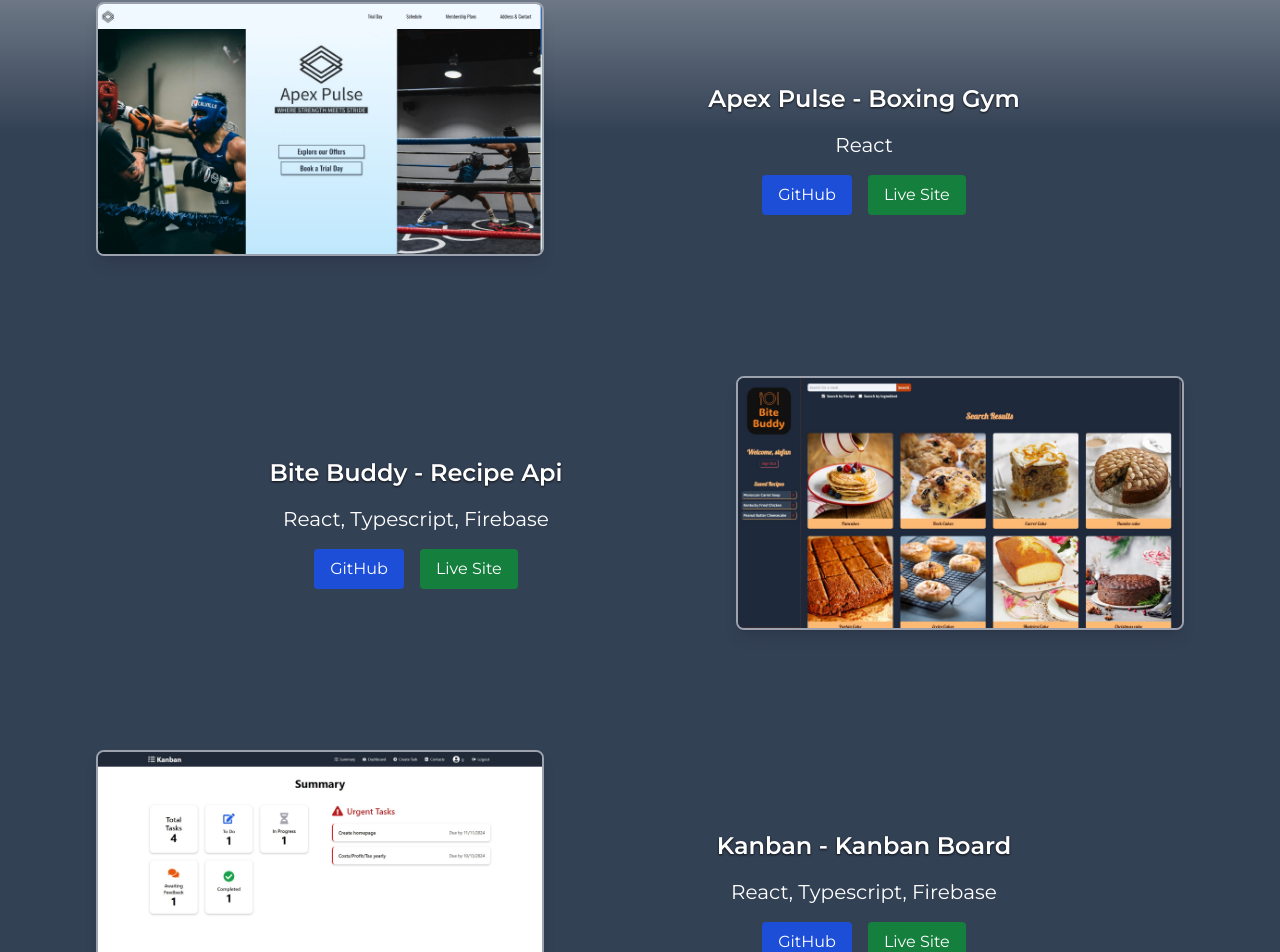
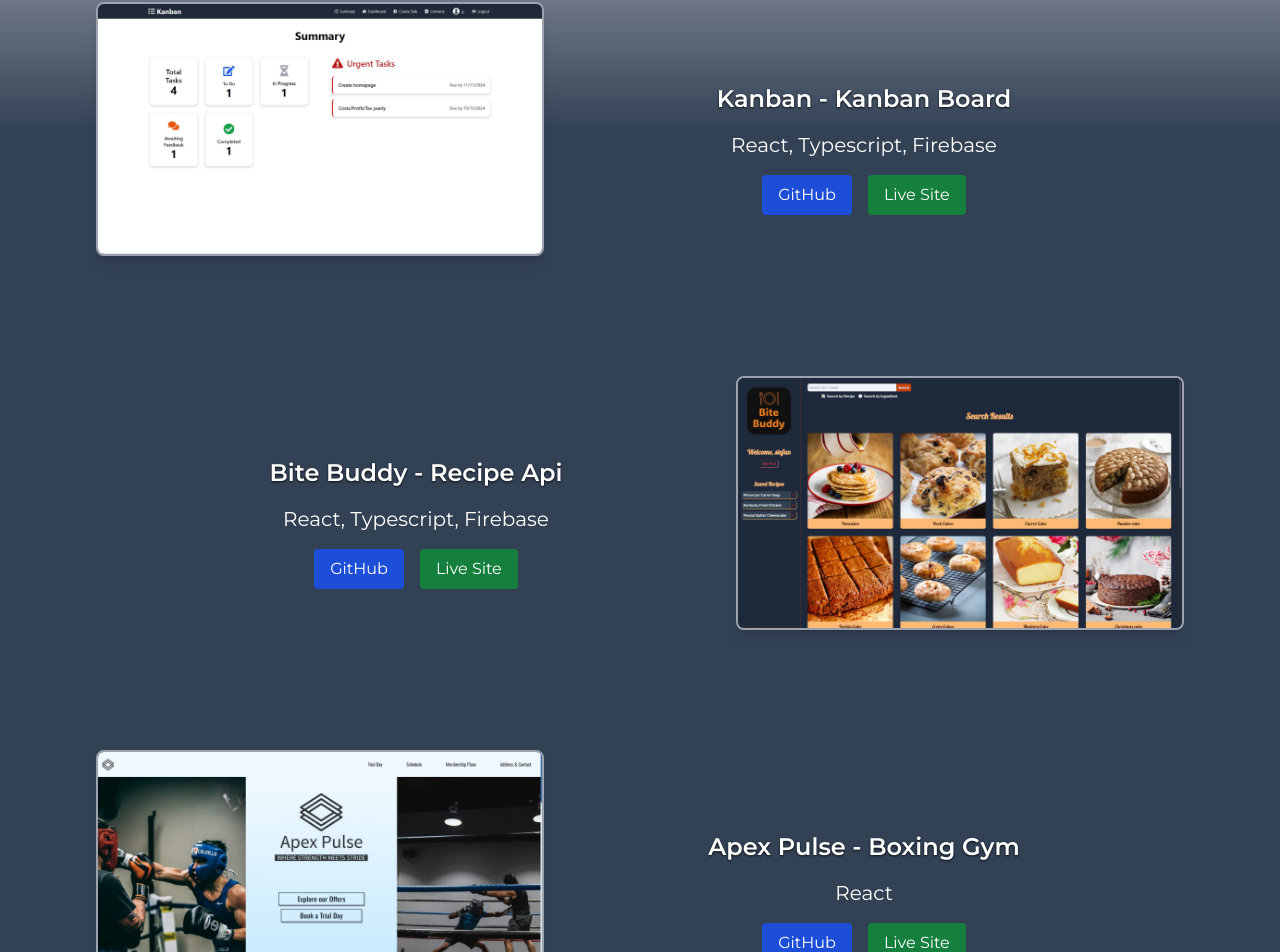
Before and after one commit to stefandm/portfolio-react, a React (Vite) app: page / in a window 1280 px wide. Shown: the part 2014-2966 px from the top of the page. Built offline with nearby package versions, Linux system fonts and the light colour scheme.

Commit message:
projects layout change 2

```diff
--- a/src/components/About/AboutMeAndSkills.tsx
+++ b/src/components/About/AboutMeAndSkills.tsx
@@ -11,25 +11,23 @@ import SkillItem from './SkillItem';
 const AboutMeAndSkills: React.FC = () => {
   const shouldReduceMotion = useReducedMotion();
 
-  // Define animation variants for the text section
   const textVariants: Variants = shouldReduceMotion
     ? {
         hidden: { opacity: 1, x: 0 },
         visible: { opacity: 1, x: 0 },
       }
     : {
-        hidden: { x: -200, opacity: 0 }, // Using px units for transforms
+        hidden: { x: -200, opacity: 0 },
         visible: { x: 0, opacity: 1 },
       };
 
-  // Define animation variants for the image section
   const imageVariants: Variants = shouldReduceMotion
     ? {
         hidden: { opacity: 1, x: 0 },
         visible: { opacity: 1, x: 0 },
       }
     : {
-        hidden: { x: 200, opacity: 0 }, // Using px units for transforms
+        hidden: { x: 200, opacity: 0 },
         visible: { x: 0, opacity: 1 },
       };
 
@@ -74,7 +72,7 @@ const AboutMeAndSkills: React.FC = () => {
         viewport={{ once: true, amount: 0.2 }}
         transition={{ duration: 1.2, ease: 'easeInOut' }}
         style={{ willChange: 'transform' }}
-        loading='lazy' // Optimizes image loading
+        loading='lazy'
       />
     </div>
   );
--- a/src/components/Contact.tsx
+++ b/src/components/Contact.tsx
@@ -1,30 +1,24 @@
-// src/components/Contact.tsx
-
-import { FaEnvelope } from 'react-icons/fa'; // Importing mail icon from React Icons
+import { FaEnvelope } from 'react-icons/fa';
 
 const Contact = () => {
-  const emailAddress = 'demirel.stefan@yahoo.com'; // Your actual email
+  const emailAddress = 'demirel.stefan@yahoo.com';
 
   return (
     <div
       id="contact"
       className="flex flex-col items-center justify-center min-h-[50vh] bg-gradient-to-b from-slate-700 to-slate-200 px-4 "
     >
-      {/* Heading */}
       <h2 className="text-4xl md:text-5xl font-semibold mb-8 text-white drop-shadow-[0_1.2px_1.2px_rgba(0,0,0,0.8)]">
         Contact Me
       </h2>
 
-      {/* Email Display */}
       <a
         href={`mailto:${emailAddress}`}
         className="flex items-center space-x-4 bg-slate-800 p-6 rounded-lg shadow-sm hover:shadow-2xl transition-shadow duration-300 px-4 "
         aria-label={`Send an email to ${emailAddress}`}
       >
-        {/* Mail Icon */}
         <FaEnvelope className="text-blue-500 text-3xl" />
 
-        {/* Email Text */}
         <span className="text-xl md:text-2xl font-medium text-gray-200 dark:text-gray-200">
           {emailAddress}
         </span>
--- a/src/components/Footer.tsx
+++ b/src/components/Footer.tsx
@@ -10,14 +10,14 @@ const Footer = () => {
   return (
     <footer className="w-full bg-slate-800 py-6">
       <div className="container mx-auto px-4 flex flex-col md:flex-row justify-between items-center">
-        {/* Left Side: Your Name */}
+        {/* Left Side*/}
         <div className="mb-4 md:mb-0">
           <p className="text-gray-200 dark:text-gray-200 text-lg font-semibold">
             &copy; {new Date().getFullYear()} @Stefan Demirel
           </p>
         </div>
 
-        {/* Right Side: Links */}
+        {/* Right Side*/}
         <div className="flex space-x-6">
           {/* Email Link */}
           <a
@@ -28,7 +28,6 @@ const Footer = () => {
             <FaEnvelope size={24} />
           </a>
 
-          {/* GitHub Link */}
           <a
             href={githubLink}
             target="_blank"
@@ -39,7 +38,6 @@ const Footer = () => {
             <FaGithub size={24} />
           </a>
 
-          {/* LinkedIn Link */}
           <a
             href={linkedinLink}
             target="_blank"
--- a/src/components/Hero/AnimatedWord.tsx
+++ b/src/components/Hero/AnimatedWord.tsx
@@ -1,14 +1,12 @@
-// src/components/Hero/AnimatedWord.tsx
-
 import React, { useState, useEffect } from 'react';
 import { motion } from 'framer-motion';
 import styles from './Hero.module.css';
 
 interface AnimatedWordProps {
   words: string[];
-  typingSpeed?: number; // ms per character
-  deletingSpeed?: number; // ms per character
-  pauseDuration?: number; // ms to pause after typing a word
+  typingSpeed?: number;
+  deletingSpeed?: number;
+  pauseDuration?: number;
 }
 
 const AnimatedWord: React.FC<AnimatedWordProps> = ({
--- a/src/components/Hero/Hero.module.css
+++ b/src/components/Hero/Hero.module.css
@@ -1,12 +1,9 @@
-/* Hero.module.css */
-
 .blinkingCursor {
   display: inline-block;
   width: 2px;
   height: 1em;
   background-color: currentColor;
-  /* animation: blink 1s steps(2, start) infinite; */
-  margin-left: 0.25rem; /* Equivalent to ml-1 in Tailwind */
+  margin-left: 0.25rem;
 }
 
 @keyframes blink {
--- a/src/components/Hero/Hero.tsx
+++ b/src/components/Hero/Hero.tsx
@@ -1,13 +1,13 @@
 
 import React from 'react';
-import AnimatedWord from './AnimatedWord'; // Import the AnimatedWord component
+import AnimatedWord from './AnimatedWord';
 import profile from '../../assets/profile.png'
 
 import {Link} from 'react-scroll'
 
 
 const Hero: React.FC = () => {
-  const dynamicWords = ['Developer', 'Designer']; // Words to cycle through
+  const dynamicWords = ['Developer', 'Designer'];
 
   return (
     <section className="flex flex-col min-h-[70vh] xl:h-[90vh] justify-between  overflow-auto mb-[10vh] " id='hero'>
--- a/src/components/Projects.tsx
+++ b/src/components/Projects.tsx
@@ -6,7 +6,6 @@ import biteMockup from '../assets/sshotBite.jpg';
 import kanbanMockup from '../assets/sshotKanban.jpg'
 
 const Projects: React.FC = () => {
-  // Animation variants for the background color
   const backgroundVariants: Variants = {
     initial: {
       backgroundColor: '#FFFFFF',
@@ -24,7 +23,6 @@ const Projects: React.FC = () => {
     },
   };
 
-  // Animation variants for the gradient overlay
   const gradientVariants: Variants = {
     initial: {
       opacity: 0,
@@ -42,7 +40,6 @@ const Projects: React.FC = () => {
     },
   };
 
-  // Animation variants for the text color
   const textVariants: Variants = {
     initial: {
       color: '#1F2937',
@@ -60,7 +57,7 @@ const Projects: React.FC = () => {
     },
   };
 
-  // Animation variants for the project containers
+
   const projectVariants: Variants = {
     initial: {
       opacity: 0,
@@ -121,7 +118,7 @@ const Projects: React.FC = () => {
         >
           <img
             className='mb-10 object-cover w-full md:w-[35vw] rounded-lg shadow-lg hover:scale-105 transition-transform duration-300 border-2 border-gray-400 '
-            src={apexMockup}
+            src={kanbanMockup}
             alt='Apex Project Mockup'
             loading='lazy'
           />
@@ -130,17 +127,17 @@ const Projects: React.FC = () => {
               className='text-2xl text-center font-semibold mb-4 drop-shadow-[0_1.2px_1.2px_rgba(0,0,0,0.8)]'
               variants={textVariants}
             >
-              Apex Pulse - Boxing Gym
+              Kanban - Kanban Board
             </motion.h2>
             <motion.h3
               className='text-xl text-center font-normal mb-4'
               variants={textVariants}
             >
-              React
+              React, Typescript, Firebase
             </motion.h3>
             <div className='flex gap-4'>
               <a
-                href='https://github.com/stefandm/apexPulse' // Replace with actual GitHub link
+                href='https://github.com/stefandm/kanban-board' // Replace with actual GitHub link
                 target='_blank'
                 rel='noopener noreferrer'
                 className='px-4 py-2 bg-blue-700 text-white rounded hover:bg-blue-800 transition-colors duration-300'
@@ -148,7 +145,7 @@ const Projects: React.FC = () => {
                 GitHub
               </a>
               <a
-                href='https://stefandm.github.io/apexPulse/' // Replace with actual live site link
+                href='https://stefandm.github.io/kanban-board/' // Replace with actual live site link
                 target='_blank'
                 rel='noopener noreferrer'
                 className='px-4 py-2 bg-green-700 text-white rounded hover:bg-green-800 transition-colors duration-300'
@@ -158,7 +155,6 @@ const Projects: React.FC = () => {
             </div>
           </motion.div>
         </motion.div>
-
               {/* Project 2 */}
               <motion.div
           className='flex flex-col-reverse md:flex-row justify-center items-center w-full'
@@ -217,7 +213,7 @@ const Projects: React.FC = () => {
         >
           <img
             className='mb-10 object-cover w-full md:w-[35vw] rounded-lg shadow-lg hover:scale-105 transition-transform duration-300 border-2 border-gray-400 '
-            src={kanbanMockup}
+            src={apexMockup}
             alt='Apex Project Mockup'
             loading='lazy'
           />
@@ -226,17 +222,17 @@ const Projects: React.FC = () => {
               className='text-2xl text-center font-semibold mb-4 drop-shadow-[0_1.2px_1.2px_rgba(0,0,0,0.8)]'
               variants={textVariants}
             >
-              Kanban - Kanban Board
+              Apex Pulse - Boxing Gym
             </motion.h2>
             <motion.h3
               className='text-xl text-center font-normal mb-4'
               variants={textVariants}
             >
-              React, Typescript, Firebase
+              React
             </motion.h3>
             <div className='flex gap-4'>
               <a
-                href='https://github.com/stefandm/kanban-board' // Replace with actual GitHub link
+                href='https://github.com/stefandm/apexPulse' // Replace with actual GitHub link
                 target='_blank'
                 rel='noopener noreferrer'
                 className='px-4 py-2 bg-blue-700 text-white rounded hover:bg-blue-800 transition-colors duration-300'
@@ -244,7 +240,7 @@ const Projects: React.FC = () => {
                 GitHub
               </a>
               <a
-                href='https://stefandm.github.io/kanban-board/' // Replace with actual live site link
+                href='https://stefandm.github.io/apexPulse/' // Replace with actual live site link
                 target='_blank'
                 rel='noopener noreferrer'
                 className='px-4 py-2 bg-green-700 text-white rounded hover:bg-green-800 transition-colors duration-300'
@@ -254,6 +250,9 @@ const Projects: React.FC = () => {
             </div>
           </motion.div>
         </motion.div>
+
+
+
       </div>
     </motion.div>
   );
```
Lines whose indentation alone changed are shown as unchanged.
